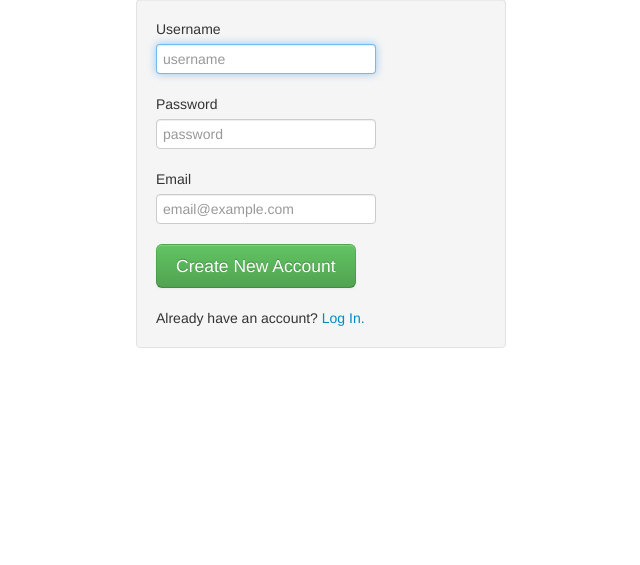
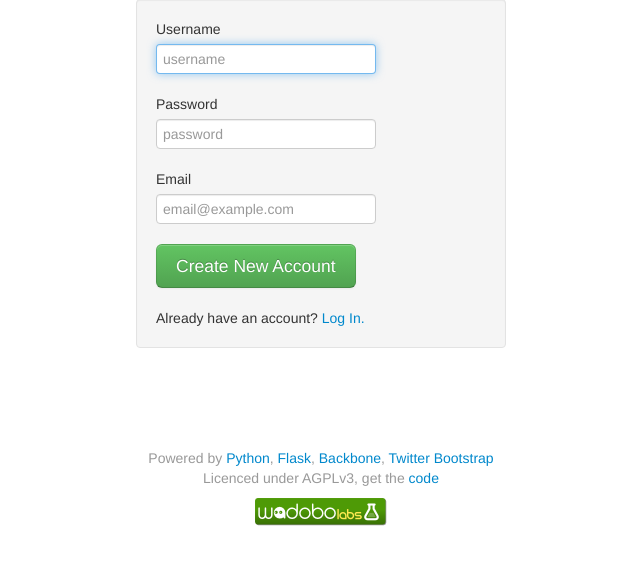
Before and after one commit to wadobo/Ftask, a Flask app: page /auth/register/ in a window 1280 px wide. Shown: the part 61-626 px from the top of the page, without its empty margins (319-959 px from the left). Run offline with Flask 2, Linux system fonts and the light colour scheme; some libraries are stand-ins or nearby versions.

Commit message:
interface: Added footer

```diff
--- a/ftask/ftask.py
+++ b/ftask/ftask.py
@@ -17,7 +17,7 @@
 from __future__ import division, absolute_import
 
 from flask import Flask
-from flask import render_template
+from flask import redirect, url_for
 from app.auth.views import auth, auth_before_request
 from app.auth.views import csrf_token
 from app.board.views import board
@@ -58,7 +58,7 @@ app.register_blueprint(boardi, url_prefix='/board')
 # basic views
 @app.route('/')
 def index():
-    return render_template('index.html')
+    return redirect(url_for('boardi.list_board'))
 
 
 if __name__ == "__main__":
--- a/ftask/interface/board/templates/board/view.html
+++ b/ftask/interface/board/templates/board/view.html
@@ -6,7 +6,7 @@
 {% include "navbar.html" %}
 {% endblock %}
 
-{% block precontainer %}
+{% block content %}
 {{ csrf_token()|safe }}
 
 <!-- member name modal -->
@@ -97,7 +97,6 @@
     </div>
 </div>
 
-<div class="board-container container">
 <div class="row">
     <!-- header -->
     <div class="span12">
@@ -136,7 +135,6 @@
     </div>
 
 </div><!-- row -->
-</div><!-- container -->
 
 {% endblock %}
 
--- /dev/null
+++ b/ftask/static/css/base.css
@@ -0,0 +1,4 @@
+footer {
+    text-align: center;
+    margin-top: 80px;
+}
--- a/ftask/templates/base.html
+++ b/ftask/templates/base.html
@@ -51,6 +51,7 @@ along with this program.  If not, see <http://www.gnu.org/licenses/>.
         <link href="{{ url_for('static', filename='css/loading.css') }}" rel="stylesheet">
         <link href="{{ url_for('static', filename='css/board.css') }}" rel="stylesheet">
         <link href="{{ url_for('static', filename='css/draggable.css') }}" rel="stylesheet">
+        <link href="{{ url_for('static', filename='css/base.css') }}" rel="stylesheet">
 
         <link href="{{ url_for('static', filename='jquery-ui/css/vader/jquery-ui-1.9.2.custom.css') }}" rel="stylesheet">
 
@@ -87,6 +88,23 @@ along with this program.  If not, see <http://www.gnu.org/licenses/>.
         <footer id="footer">
         {% block footer %}
         {% endblock %}
+
+
+        <div class="row">
+            <div class="span12">
+                <p class="muted">
+                Powered by <a href="http://python.org">Python</a>,
+                           <a href="http://flask.pocoo.org/">Flask</a>,
+                           <a href="http://backbonejs.org/">Backbone</a>,
+                           <a href="http://http://twitter.github.com/bootstrap/">Twitter Bootstrap</a>
+                <br>Licenced under AGPLv3, get the <a href="https://github.com/danigm/Ftask">code</a>
+                </p>
+                <a href="http://wadobo.com">
+                    <img id="danigm" alt="powered by wadobolabs" src="/static/img/wadobolabs.png">
+                </a>
+            </div>
+        </div>
+
         </footer>
         </div>
         {% endblock %}
```
Also changed, not shown: ftask/templates/index.html (deleted, +0 -67 lines), ftask/static/img/wadobolabs.png (added). Lines whose indentation alone changed are shown as unchanged.
